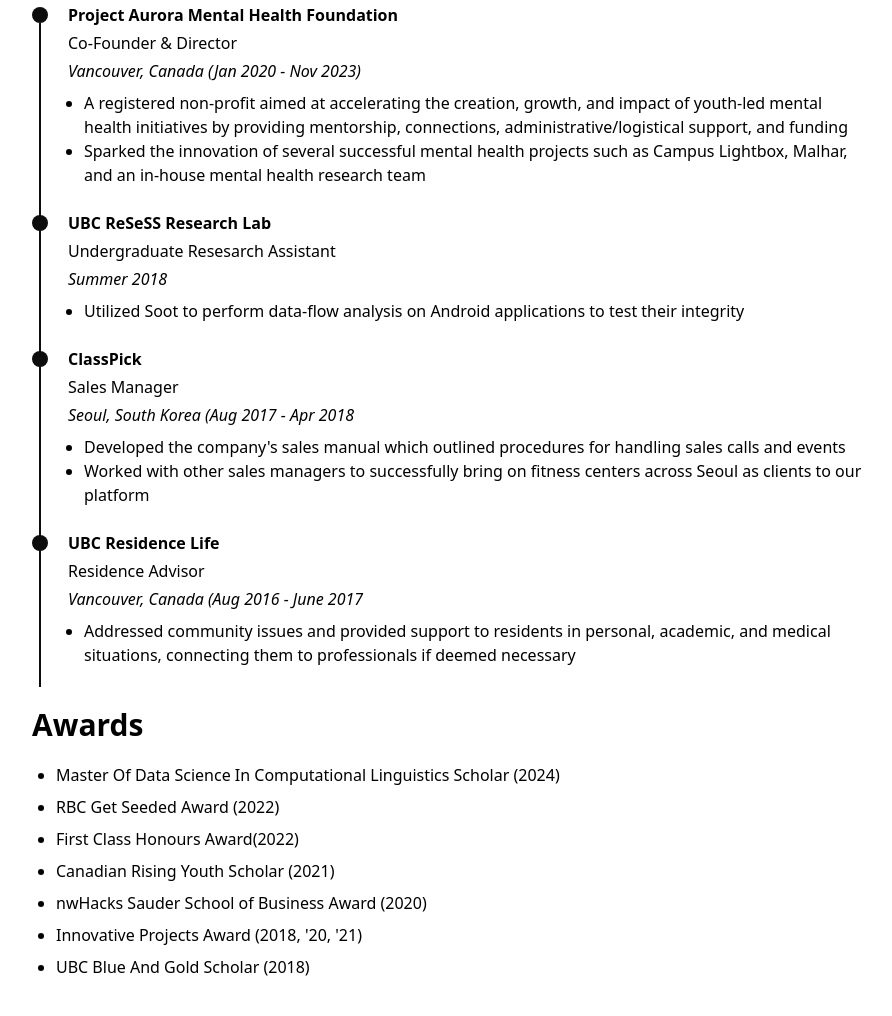
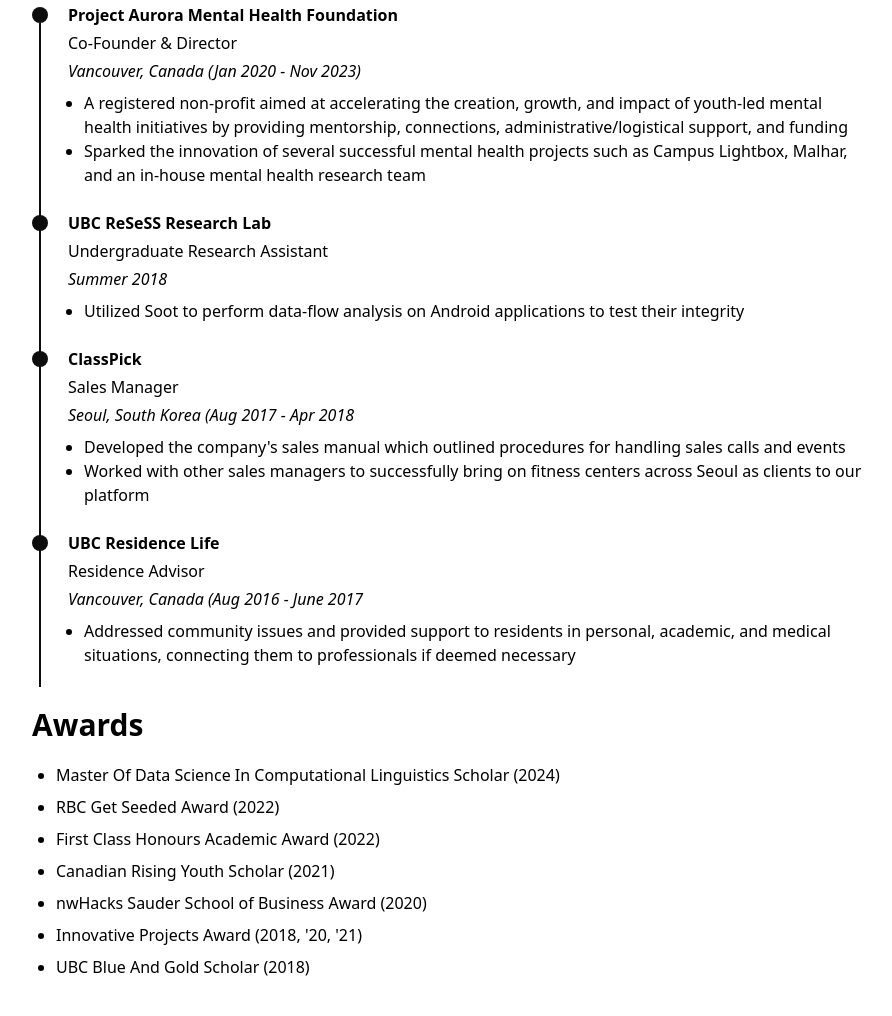
Before and after one commit to tkang7/tkang7.github.io, an Astro site: page /cv in a window 1280 px wide. Shown: the part 1545-2561 px from the top of the page, without its empty margins (182-1074 px from the left). Built offline with nearby package versions, Linux system fonts and the light colour scheme; Astro itself is replaced by a stand-in of ours.

Commit message:
spelling error

```diff
--- a/src/pages/cv.astro
+++ b/src/pages/cv.astro
@@ -155,7 +155,7 @@
     <a href="https://people.ece.ubc.ca/~mjulia/ReSeSS.html" , target="_blank"
       ><TimeLineElement
         title="UBC ReSeSS Research Lab"
-        subtitle="Undergraduate Resesarch Assistant"
+        subtitle="Undergraduate Research Assistant"
         detail="Summer 2018"
       >
         <ul class="list-disc ml-4">
@@ -216,7 +216,7 @@
   <ul class="list-disc mx-6 mb-10 grid gap-2">
     <li>Master Of Data Science In Computational Linguistics Scholar (2024)</li>
     <li>RBC Get Seeded Award (2022)</li>
-    <li>First Class Honours Award(2022)</li>
+    <li>First Class Honours Academic Award (2022)</li>
     <li>Canadian Rising Youth Scholar (2021)</li>
     <li>nwHacks Sauder School of Business Award (2020)</li>
     <li>Innovative Projects Award (2018, '20, '21)</li>
```
